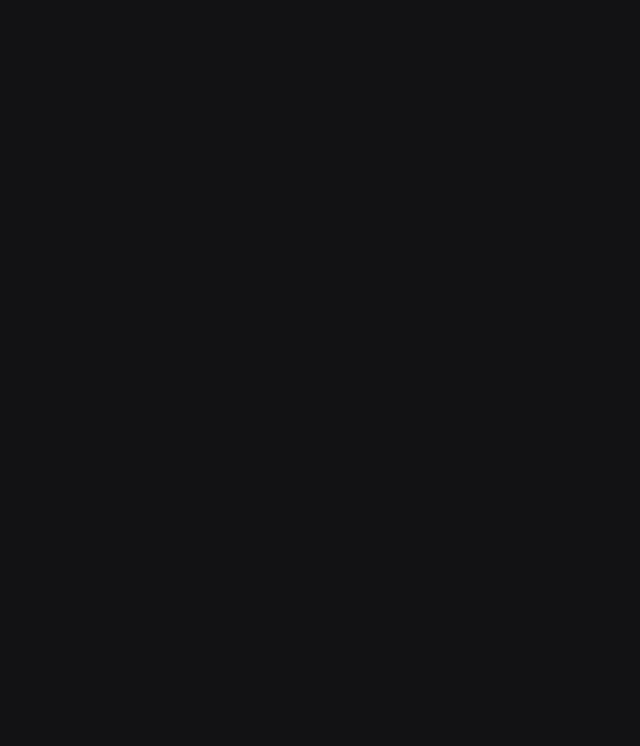
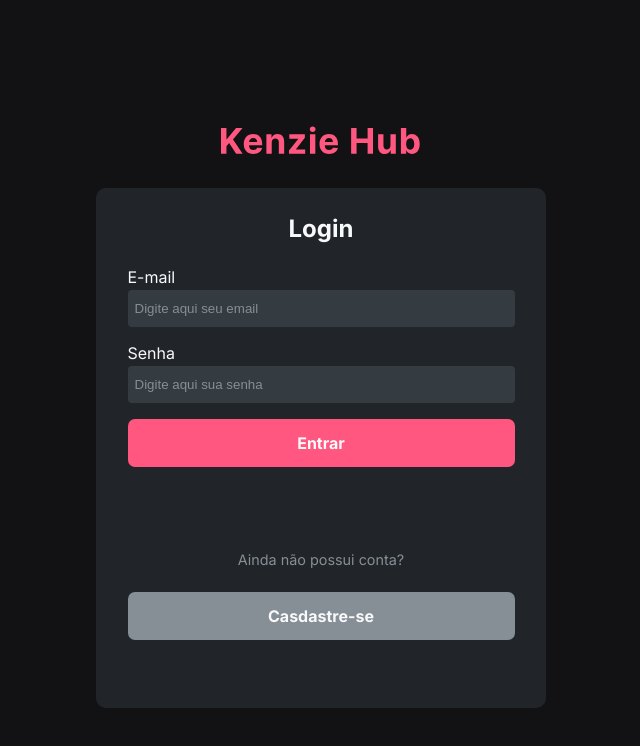
Before and after one commit to Emillyalmeida/kenziehub-redux, a React (Create React App) app: page /login in a window 1280 px wide. Shown: the top 746 px of the page, without its empty margins (319-959 px from the left). Built offline with nearby package versions, Linux system fonts and the light colour scheme.

Commit message:
feat(Login): create page Login

```diff
--- a/public/index.html
+++ b/public/index.html
@@ -24,7 +24,13 @@
       work correctly both with client-side routing and a non-root public URL.
       Learn how to configure a non-root public URL by running `npm run build`.
     -->
-    <title>React App</title>
+    <link rel="preconnect" href="https://fonts.googleapis.com" />
+    <link rel="preconnect" href="https://fonts.gstatic.com" crossorigin />
+    <link
+      href="https://fonts.googleapis.com/css2?family=Inter:wght@400;500;700&family=Montserrat&family=Nunito&display=swap"
+      rel="stylesheet"
+    />
+    <title>Kenzie Hub</title>
   </head>
   <body>
     <noscript>You need to enable JavaScript to run this app.</noscript>
--- /dev/null
+++ b/src/pages/Login/index.jsx
@@ -0,0 +1,79 @@
+import Container from "../../components/Container";
+import Logo from "../../components/Logo";
+import Input from "../../components/Input";
+import Buttons from "../../components/Buttons/index";
+import { Content, DivLogo, Form, DivNotcount } from "./style";
+
+import { useHistory } from "react-router-dom";
+
+import { useForm } from "react-hook-form";
+import * as yup from "yup";
+import { yupResolver } from "@hookform/resolvers/yup";
+
+import { Redirect } from "react-router-dom";
+
+const Login = () => {
+  const schema = yup.object().shape({
+    email: yup.string().required("Email Obrigatório").email("Email invalido"),
+    password: yup
+      .string()
+      .required("Senha obrigatoria")
+      .min(8, "Tamanho minimo 8 caracters"),
+  });
+  const {
+    register,
+    handleSubmit,
+    formState: { errors },
+  } = useForm({
+    resolver: yupResolver(schema),
+  });
+
+  const history = useHistory();
+
+  const navgation = (path) => {
+    return history.push(path);
+  };
+
+  console.log(errors);
+
+  const postLogin = (data) => {};
+
+  return (
+    <Container>
+      <DivLogo>
+        <Logo></Logo>
+      </DivLogo>
+      <Content>
+        <h2>Login</h2>
+        <Form onSubmit={handleSubmit(postLogin)}>
+          <Input
+            register={register}
+            name="email"
+            label="E-mail"
+            placeholder="Digite aqui seu email"
+            error={errors.email?.message}
+          />
+          <Input
+            register={register}
+            name="password"
+            label="Senha"
+            placeholder="Digite aqui sua senha"
+            error={errors.password?.message}
+            type="password"
+          />
+          <Buttons whiteTheme type="submit">
+            Entrar
+          </Buttons>
+        </Form>
+        <DivNotcount>
+          <p>Ainda não possui conta?</p>
+          <Buttons type="button" onClick={() => navgation("/register")}>
+            Casdastre-se
+          </Buttons>
+        </DivNotcount>
+      </Content>
+    </Container>
+  );
+};
+
+export default Login;
--- /dev/null
+++ b/src/pages/Login/style.js
@@ -0,0 +1,46 @@
+import styled from "styled-components";
+
+export const DivLogo = styled.div`
+  display: flex;
+  width: 40%;
+  min-width: 300px;
+  height: 12%;
+  justify-content: center;
+  align-items: center;
+  padding: 10px;
+`;
+
+export const Content = styled.div`
+  display: flex;
+  flex-direction: column;
+  align-items: center;
+  min-width: 300px;
+  max-width: 450px;
+  width: 40%;
+  height: 65%;
+  background-color: var(--gray-dark);
+  border-radius: 10px;
+  padding: 10px;
+  h2 {
+    margin-top: 1rem;
+    font-size: 1.5rem;
+    margin-bottom: 0.5rem;
+  }
+`;
+
+export const Form = styled.form`
+  width: 90%;
+  height: 60%;
+`;
+
+export const DivNotcount = styled.div`
+  width: 90%;
+  display: flex;
+  flex-direction: column;
+  align-items: center;
+  p {
+    font-size: 0.9rem;
+    margin-bottom: 0.5rem;
+    text-align: center;
+  }
+`;
--- a/src/routers/index.jsx
+++ b/src/routers/index.jsx
@@ -1,5 +1,6 @@
 import { Switch, Route } from "react-router-dom";
 import Home from "../pages/Home";
+import Login from "../pages/Login";
 import Register from "../pages/Register";
 
 const Routers = () => {
@@ -11,7 +12,9 @@
       <Route path="/register">
         <Register />
       </Route>
-      <Route path="/login"></Route>
+      <Route path="/login">
+        <Login />
+      </Route>
       <Route path="/dashboard"></Route>
     </Switch>
   );
```
